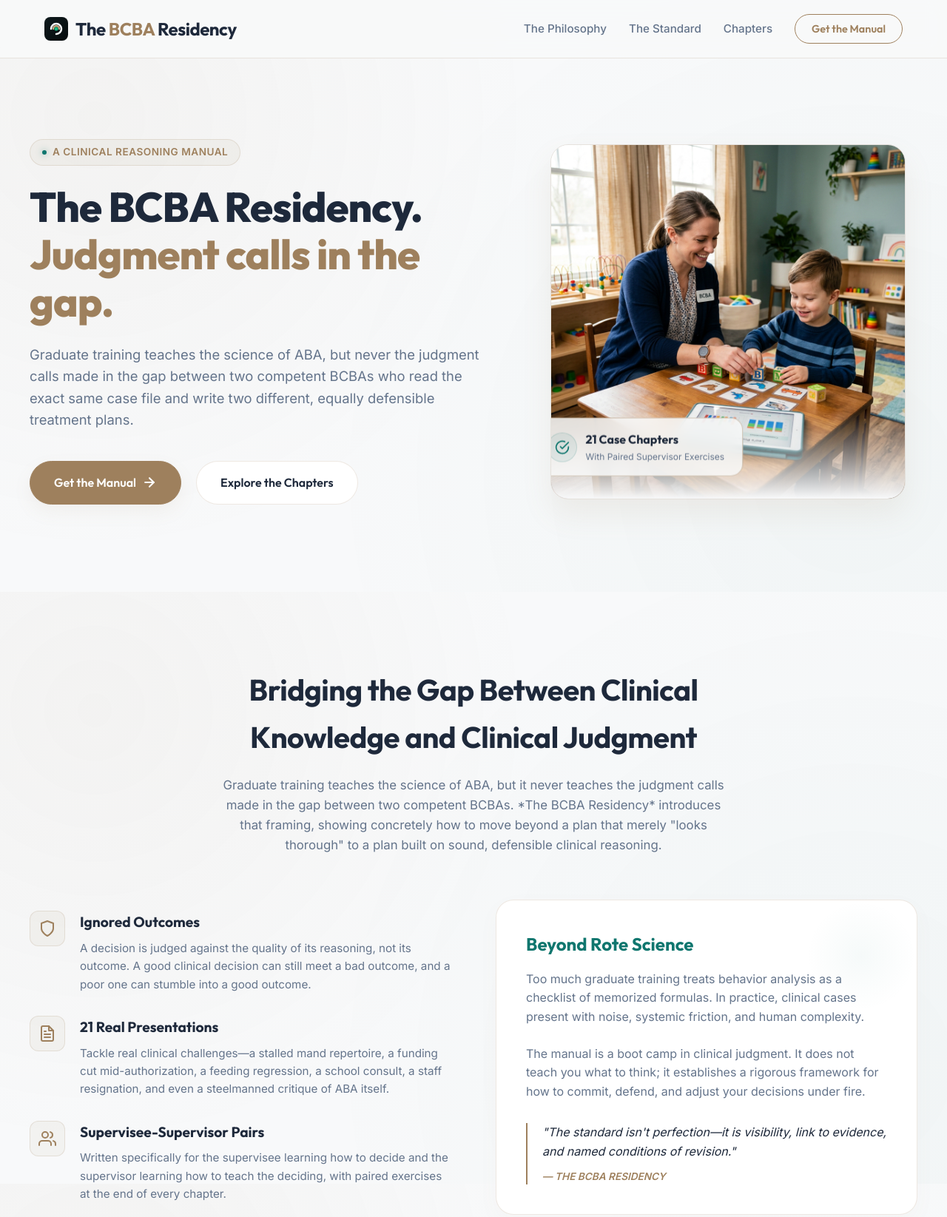
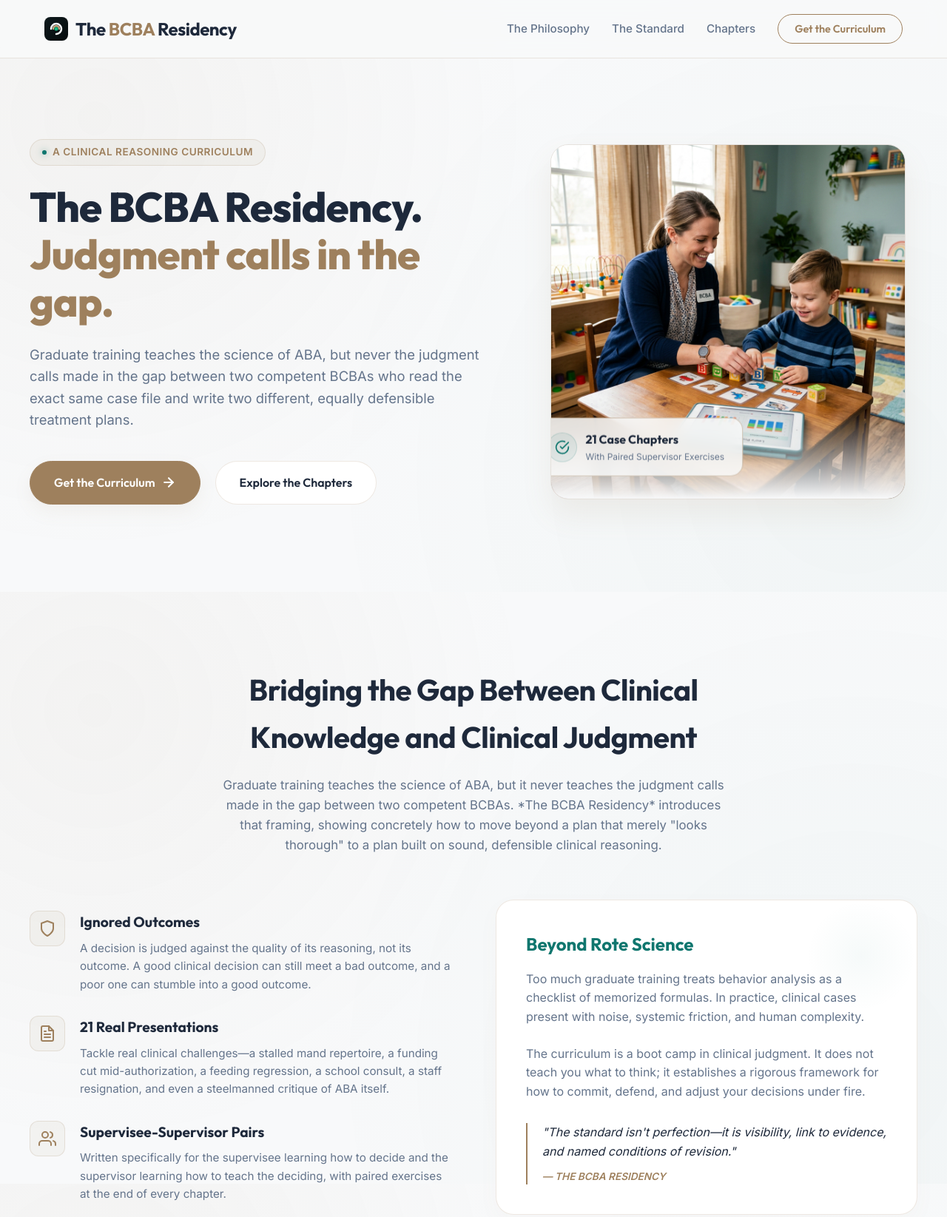
Before and after one commit to ramirordz/thebcbaresidency, a website: page index.html in a window 1280 px wide. Shown: the top 1645 px of the page at 74% size. Drawn offline with Linux system fonts and the light colour scheme.

Commit message:
Update the term manual to curriculum across index.html

```diff
--- a/index.html
+++ b/index.html
@@ -3,9 +3,9 @@
 <head>
     <meta charset="UTF-8">
     <meta name="viewport" content="width=device-width, initial-scale=1.0">
-    <meta name="description" content="The BCBA Residency is a clinical reasoning manual for behavior analysts. Learn to navigate the judgment calls made in the gap between competent BCBAs through 21 real clinical presentations.">
+    <meta name="description" content="The BCBA Residency is a clinical reasoning curriculum for behavior analysts. Learn to navigate the judgment calls made in the gap between competent BCBAs through 21 real clinical presentations.">
     <meta name="keywords" content="BCBA, Board Certified Behavior Analyst, Behavior Analysis, ABA, Clinical Reasoning, Behavior Analyst Book, ABA Supervision, Fieldwork Supervision">
-    <title>The BCBA Residency | A Clinical Reasoning Manual for Behavior Analysts</title>
+    <title>The BCBA Residency | A Clinical Reasoning Curriculum for Behavior Analysts</title>
     <link rel="stylesheet" href="style.css">
 </head>
 <body>
@@ -37,7 +37,7 @@
                 <li><a href="#about" class="nav-link">The Philosophy</a></li>
                 <li><a href="#standard" class="nav-link">The Standard</a></li>
                 <li><a href="#chapters" class="nav-link">Chapters</a></li>
-                <li><a href="#preorder" class="btn-nav" id="cta-nav-apply">Get the Manual</a></li>
+                <li><a href="#preorder" class="btn-nav" id="cta-nav-apply">Get the Curriculum</a></li>
             </ul>
         </div>
     </header>
@@ -47,7 +47,7 @@
         <div class="hero-container">
             <div class="hero-content">
                 <div class="hero-tag">
-                    <span class="dot"></span> A Clinical Reasoning Manual
+                    <span class="dot"></span> A Clinical Reasoning Curriculum
                 </div>
                 <h1 class="hero-title">
                     The BCBA Residency. <br><span>Judgment calls in the gap.</span>
@@ -57,7 +57,7 @@
                 </p>
                 <div class="hero-actions">
                     <a href="#preorder" class="btn-primary" id="cta-hero-apply">
-                        Get the Manual
+                        Get the Curriculum
                         <svg width="20" height="20" viewBox="0 0 24 24" fill="none" stroke="currentColor" stroke-width="2.5" stroke-linecap="round" stroke-linejoin="round"><line x1="5" y1="12" x2="19" y2="12"></line><polyline points="12 5 19 12 12 19"></polyline></svg>
                     </a>
                     <a href="#chapters" class="btn-secondary" id="cta-hero-explore">Explore the Chapters</a>
@@ -120,7 +120,7 @@
                 <div class="about-vision">
                     <h3>Beyond Rote Science</h3>
                     <p>Too much graduate training treats behavior analysis as a checklist of memorized formulas. In practice, clinical cases present with noise, systemic friction, and human complexity.</p>
-                    <p>The manual is a boot camp in clinical judgment. It does not teach you what to think; it establishes a rigorous framework for how to commit, defend, and adjust your decisions under fire.</p>
+                    <p>The curriculum is a boot camp in clinical judgment. It does not teach you what to think; it establishes a rigorous framework for how to commit, defend, and adjust your decisions under fire.</p>
                     <div class="quote-block">
                         "The standard isn't perfection—it is visibility, link to evidence, and named conditions of revision."
                         <div class="quote-author">— The BCBA Residency</div>
@@ -135,7 +135,7 @@
         <div class="section-container">
             <div class="section-header">
                 <h2 class="section-title">The Three Pillars of a Sound Decision</h2>
-                <p class="section-desc">Every clinical choice in the manual is judged against one standard, repeated and applied rather than just stated. A clinical decision is sound when it satisfies three conditions:</p>
+                <p class="section-desc">Every clinical choice in the curriculum is judged against one standard, repeated and applied rather than just stated. A clinical decision is sound when it satisfies three conditions:</p>
             </div>
             <div class="metrics-grid standards-grid">
                 <div class="metric-card standard-card">
@@ -364,7 +364,7 @@
             <div class="app-container">
                 <div class="section-header">
                     <h2 class="section-title">Get Notified of Publication</h2>
-                    <p class="section-desc">Submit your email below to be notified when the manual releases and receive Chapter 1: "Two Clinicians, One Client" immediately as a free preview.</p>
+                    <p class="section-desc">Submit your email below to be notified when the curriculum releases and receive Chapter 1: "Two Clinicians, One Client" immediately as a free preview.</p>
                 </div>
                 <form id="residency-form" class="app-form">
                     <div class="form-grid">
@@ -406,7 +406,7 @@
             <div class="footer-grid">
                 <div class="footer-brand">
                     <h3>The <span>BCBA</span> Residency</h3>
-                    <p>A clinical reasoning manual built to teach the judgment calls made in the gap between competent practitioners.</p>
+                    <p>A clinical reasoning curriculum built to teach the judgment calls made in the gap between competent practitioners.</p>
                 </div>
                 <div>
                     <h4 class="footer-links-title">Quick Links</h4>
@@ -414,7 +414,7 @@
                         <li><a href="#about">The Philosophy</a></li>
                         <li><a href="#standard">The 3 Standards</a></li>
                         <li><a href="#chapters">Chapter Outline</a></li>
-                        <li><a href="#preorder">Get the Manual</a></li>
+                        <li><a href="#preorder">Get the Curriculum</a></li>
                     </ul>
                 </div>
             </div>
```
